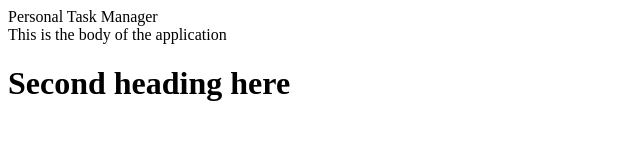
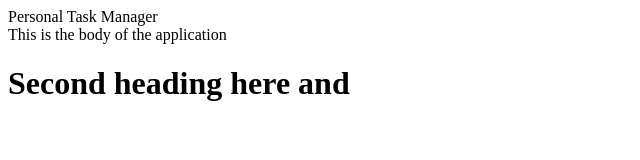
Before and after one commit to vy3191/personal_task_manager, a React app: page / in a window 1280 px wide. Shown: the full height of the page, 0-640 px from the left. Built offline with nearby package versions, Linux system fonts and the light colour scheme.

Commit message:
Added react-hot-loader

```diff
--- a/package.json
+++ b/package.json
@@ -22,6 +22,7 @@
     "css-loader": "^4.3.0",
     "node-sass": "^4.14.1",
     "normalize-css": "^2.3.1",
+    "react-hot-loader": "^4.13.0",
     "sass-loader": "^10.0.2",
     "style-loader": "^1.3.0",
     "webpack": "^4.44.2",
--- a/src/pages/Base/App.js
+++ b/src/pages/Base/App.js
@@ -11,7 +11,7 @@
       <div>
         <Header />
         <div>This is the body of the application</div>
-        <h1>Second heading here</h1>
+        <h1>Second heading here and</h1>
       </div>
     )
   }
--- a/src/pages/Base/_App.scss
+++ b/src/pages/Base/_App.scss
@@ -1,3 +1,3 @@
-* {
+       3339411222222888888899999999+* {
   font-family: 'Roboto-Regular', Arial, Helvetica, sans-serif;
 }
```
Also changed, not shown: webpack.config.js (+7 -1 lines), .babelrc, 1 other file.
